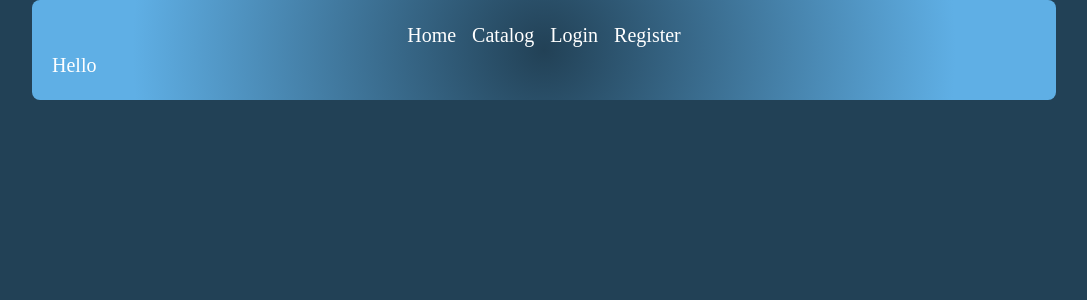
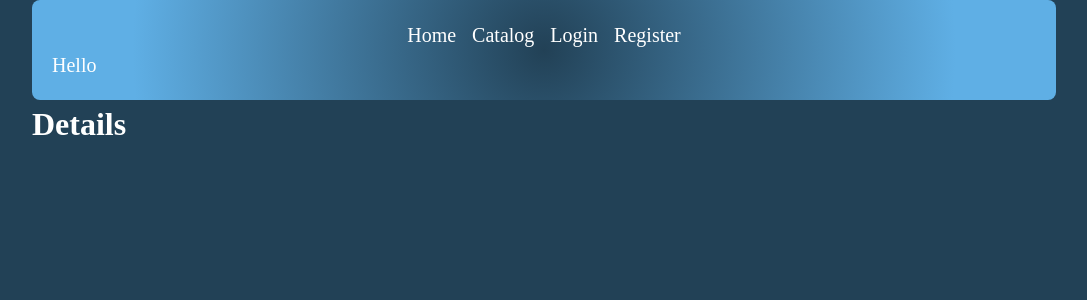
Before and after one commit to Dimo-Hristov/Auto-explorer, a React (Create React App) app in the folder client/: page /catalog/1 in a window 1280 px wide. Shown: the top 300 px of the page, without its empty margins (96-1183 px from the left). Built offline with nearby package versions, Linux system fonts and the light colour scheme; no server answers.

Commit message:
add routing to details page, create details page

```diff
--- a/client/src/App.js
+++ b/client/src/App.js
@@ -10,6 +10,7 @@ import { RegisterPage } from './components/RegisterPage/RegisterPage';
 import { AuthProvider } from './contexts/AuthContext';
 import { Logout } from './components/Logout/Logout';
 import { CarProvider } from './contexts/CarContext';
+import { DetailsPage } from './components/CatalogPage/DetailsPage/DetailsPage';
 
 
 function App() {
@@ -23,8 +24,10 @@ function App() {
                 <Routes>
                     <Route path='/' element={<CarProvider><HomePage /></CarProvider>} />
                     <Route path='/catalog' element={<CarProvider><CatalogPage /></CarProvider>} />
+                    <Route path='/catalog/:carId' element={<CarProvider><DetailsPage /></CarProvider>} />
                     <Route path='/publish' element={<CarProvider><PublishPage /></CarProvider>} />
                     <Route path='/profile' element={<CarProvider><ProfilePage /></CarProvider>} />
+
 
                     <Route path='/login' element={<LoginPage />} />
                     <Route path='/register' element={<RegisterPage />} />
--- a/client/src/components/CatalogPage/CatalogItem/catalogItem.module.css
+++ b/client/src/components/CatalogPage/CatalogItem/catalogItem.module.css
@@ -13,6 +13,7 @@
 
 .catalogItem img {
     width: 100%;
+    height: 70%;
     border-radius: 8px 8px 0 0;
 
 }
--- /dev/null
+++ b/client/src/components/CatalogPage/DetailsPage/DetailsPage.js
@@ -0,0 +1,5 @@
+export const DetailsPage = () => {
+    return (
+        <h1>Details</h1>
+    )
+}
```
Also changed, not shown: client/src/components/CatalogPage/Car/Car.js (deleted).
